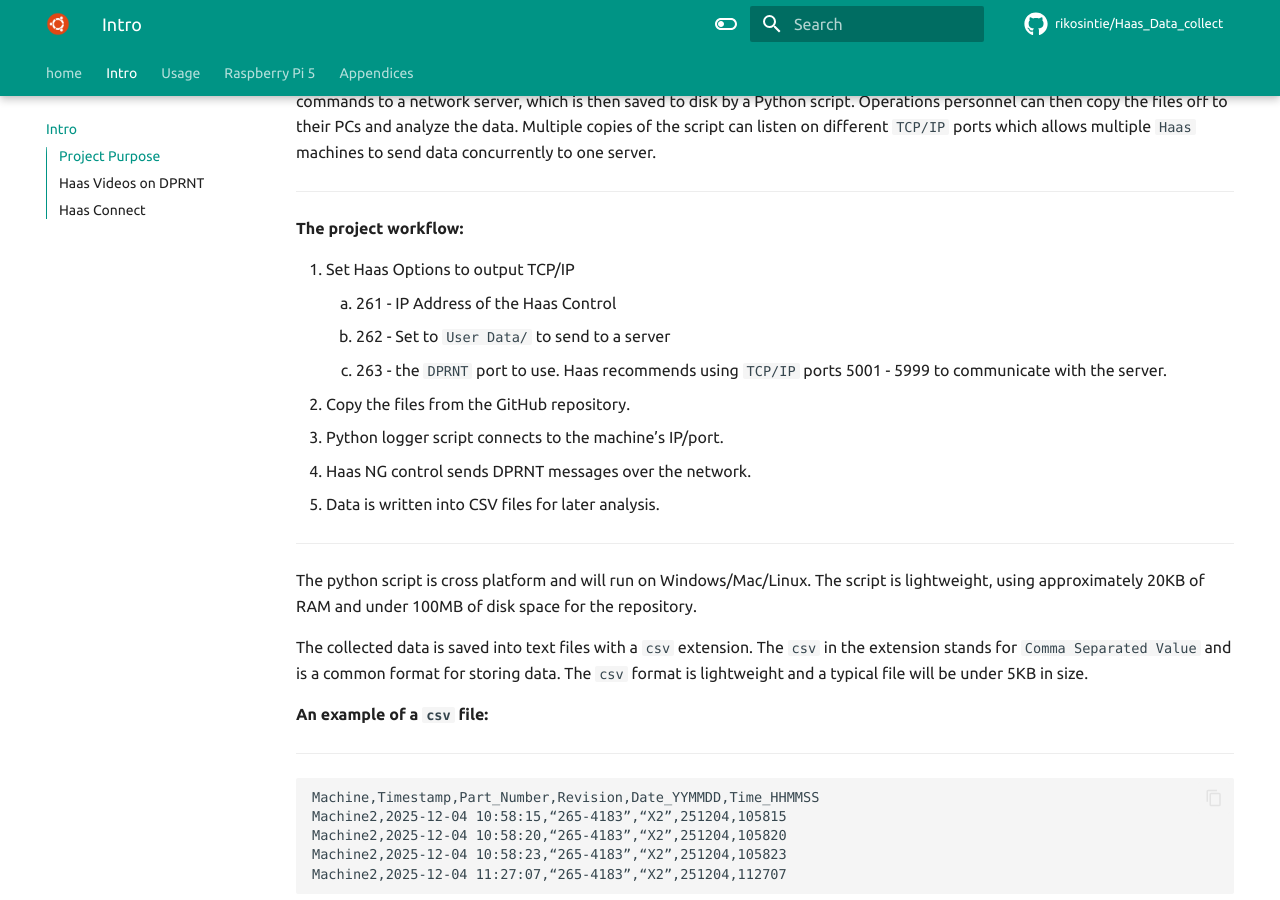
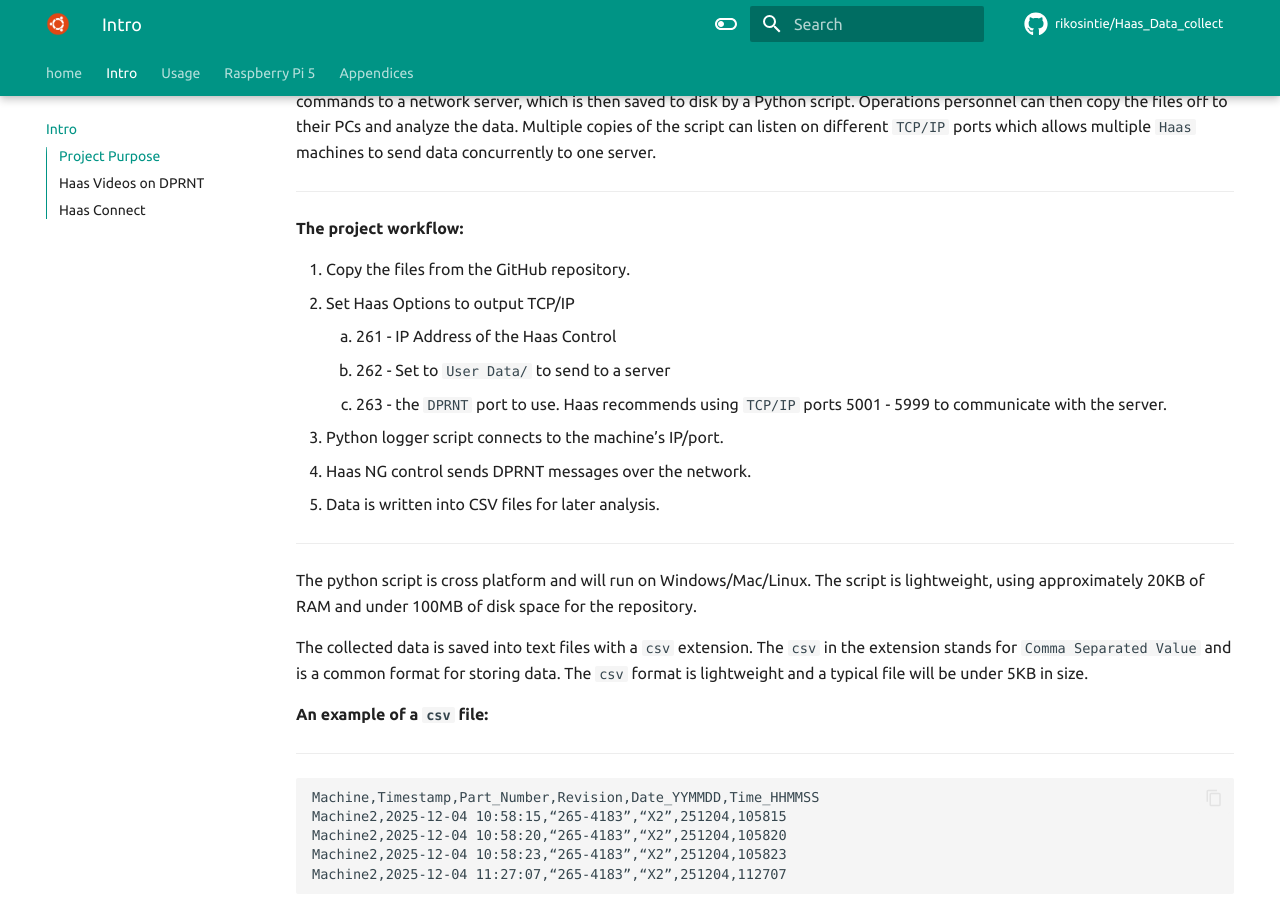
Before and after one commit to rikosintie/Haas_Data_collect, an MkDocs documentation site: the page built from docs/Introduction.md, in a window 1280 px wide and 900 px high, scrolled down 835 px. Built offline with MkDocs 1.6.1 and Material for MkDocs 9.7.7, drawn with Linux system fonts in a browser that asks for light colours; some web fonts are replaced; comment, search, counter and statistics services are not loaded.

Commit message:
Git Title: Formatting

```diff
--- a/docs/Introduction.md
+++ b/docs/Introduction.md
@@ -14,11 +14,11 @@ The project enables Haas CNC machines with NG controls and the `macro` option to
 
 **The project workflow:**
 
-1. Set Haas Options to output TCP/IP
+1. Copy the files from the GitHub repository.
+2. Set Haas Options to output TCP/IP
       1. 261 - IP Address of the Haas Control
       2. 262 - Set to `User Data/` to send to a server
       3. 263 - the `DPRNT` port to use. Haas recommends using `TCP/IP` ports 5001 - 5999 to communicate with the server.
-2. Copy the files from the GitHub repository.
 3. Python logger script connects to the machine’s IP/port.
 4. Haas NG control sends DPRNT messages over the network.
 5. Data is written into CSV files for later analysis.
```
